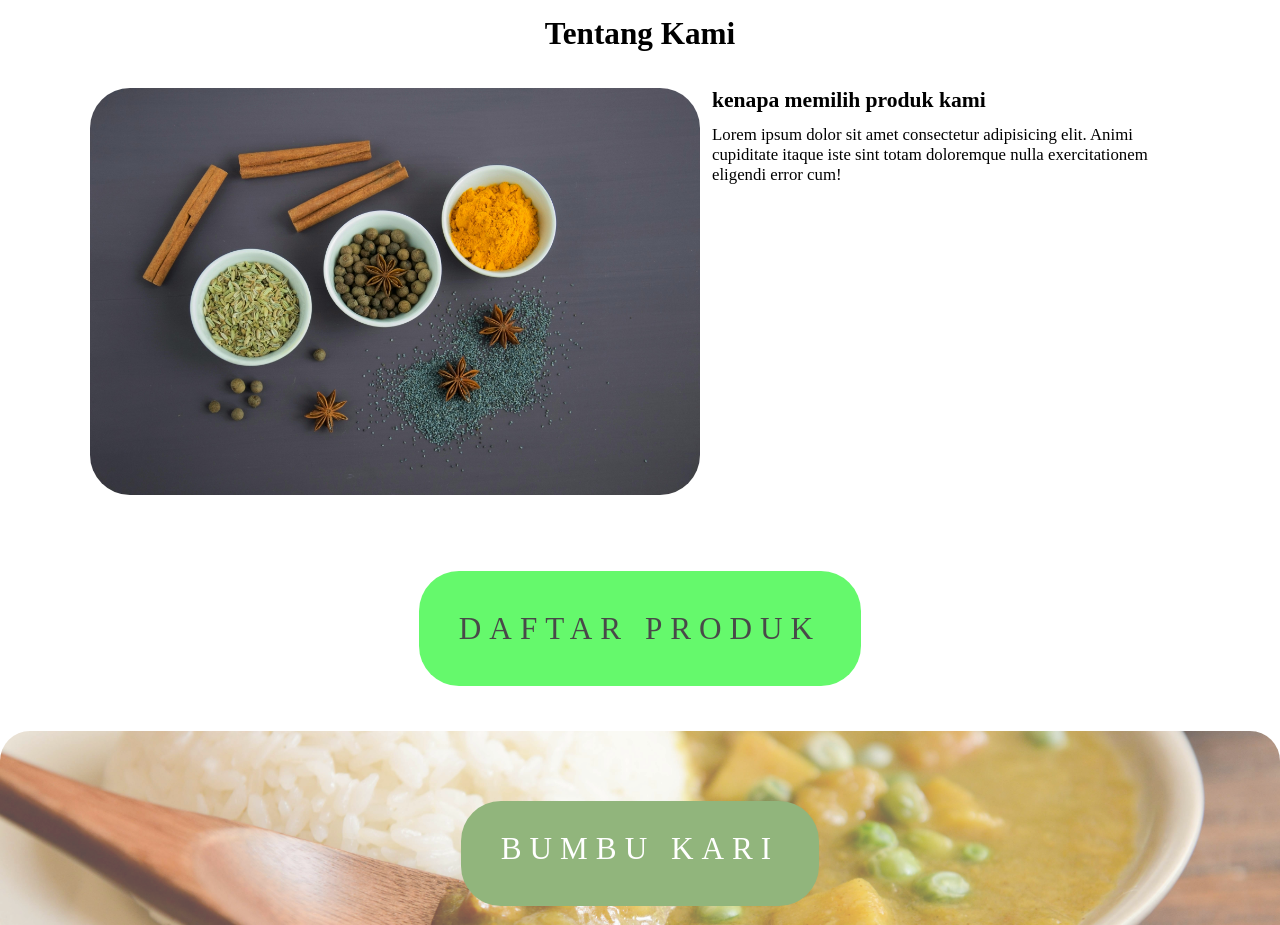
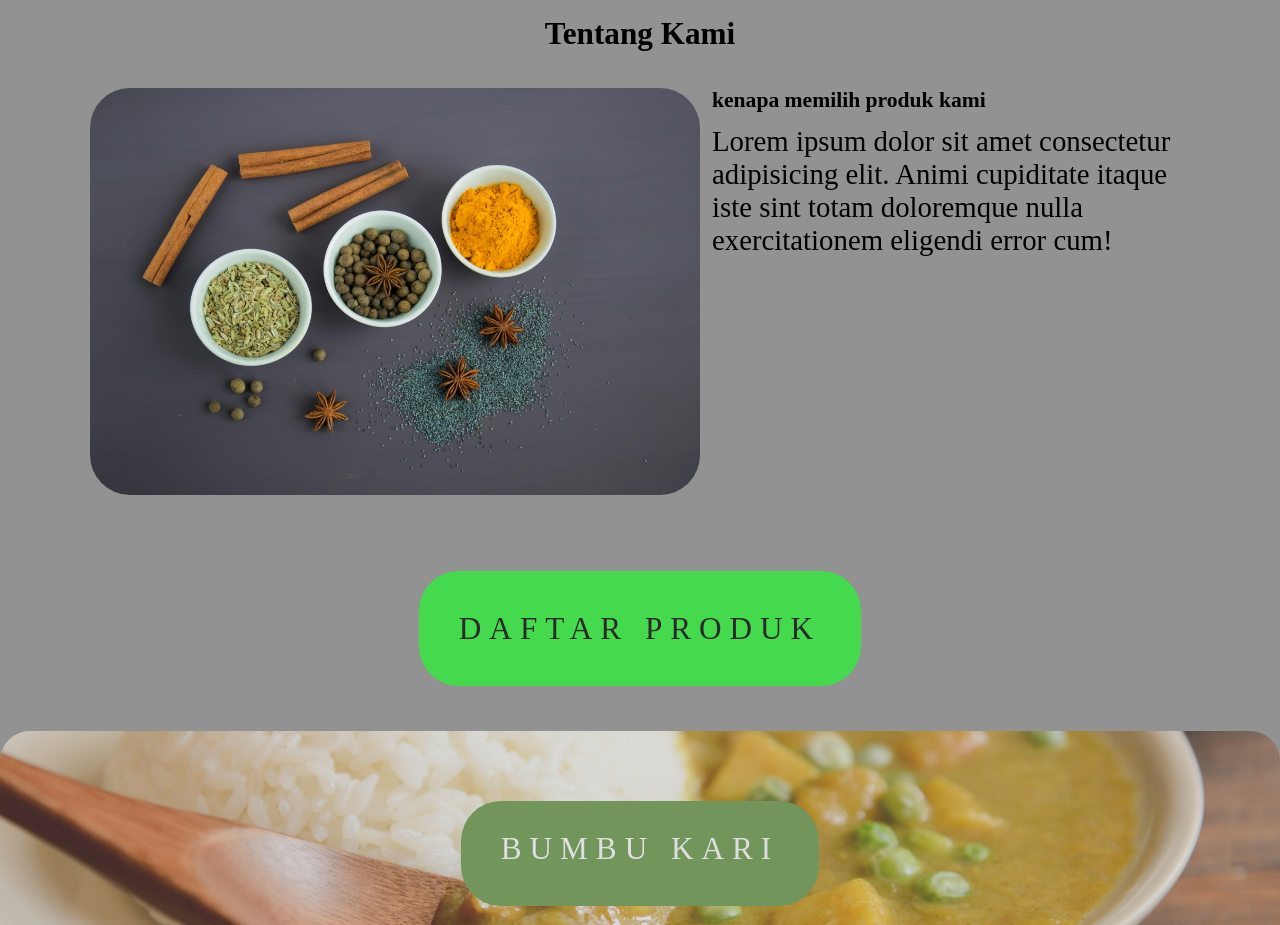
Before and after one commit to AgustianIrfani/Hera-Rempah, a plain HTML site: page index.html in a window 1280 px wide. Shown: the part 880-1805 px from the top of the page. Drawn offline with nearby package versions, Linux system fonts and the light colour scheme.

Commit message:
Add files via upload

```diff
--- a/css/style.css
+++ b/css/style.css
@@ -12,7 +12,7 @@ html {
 }
 
 body {
-  background-color: #ffffff;
+  background-color: #929292;
   color: black;
   min-height: 2000px;
 }
@@ -165,7 +165,7 @@ body {
 
 .about .row .content p {
   margin-top: 0.8rem;
-  font-size: 1.4rem;
+  font-size: 2.4rem;
   font-weight: 100;
   line-height: 1.6fff;
 }
```
Also changed, not shown: index.html (+0 -15 lines).
